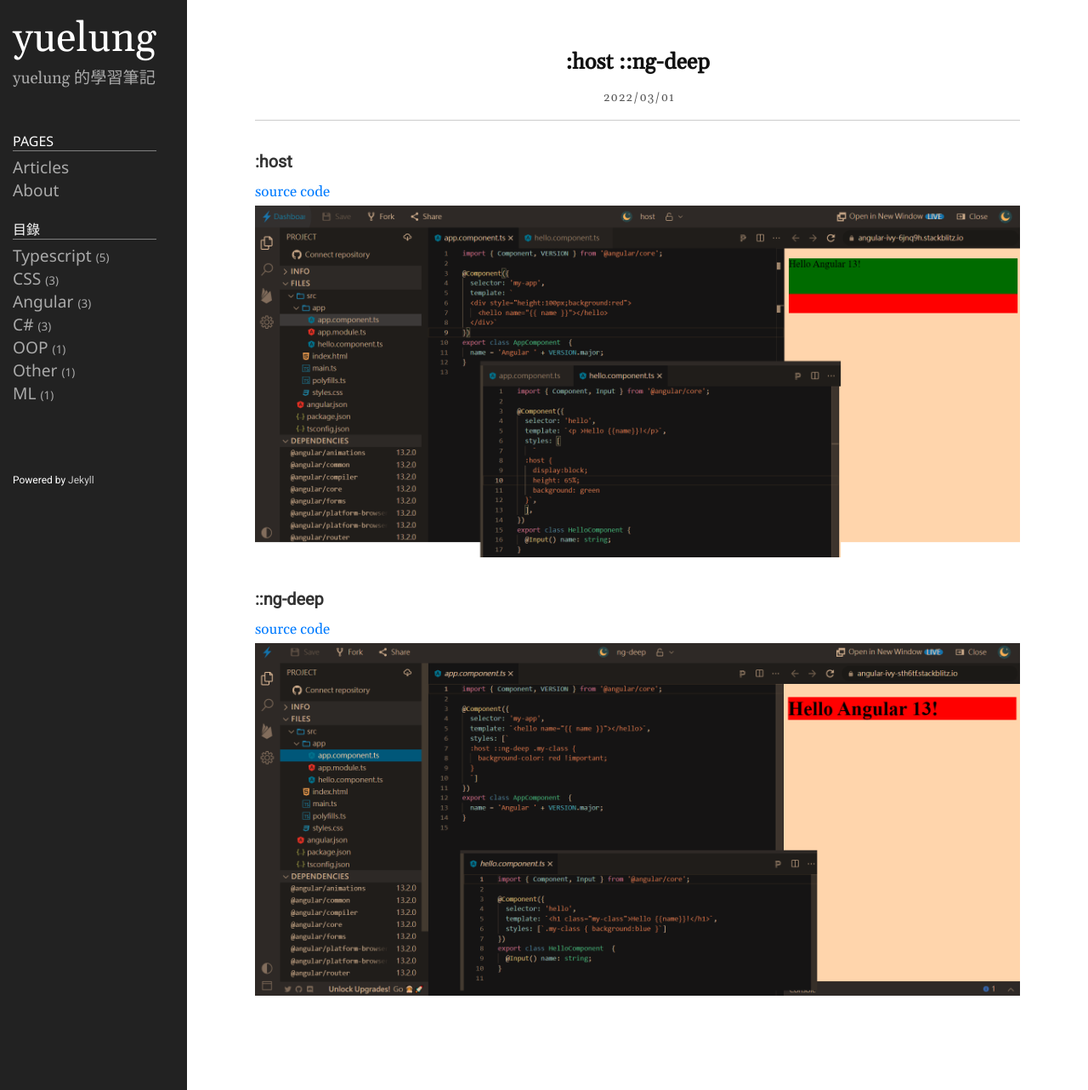
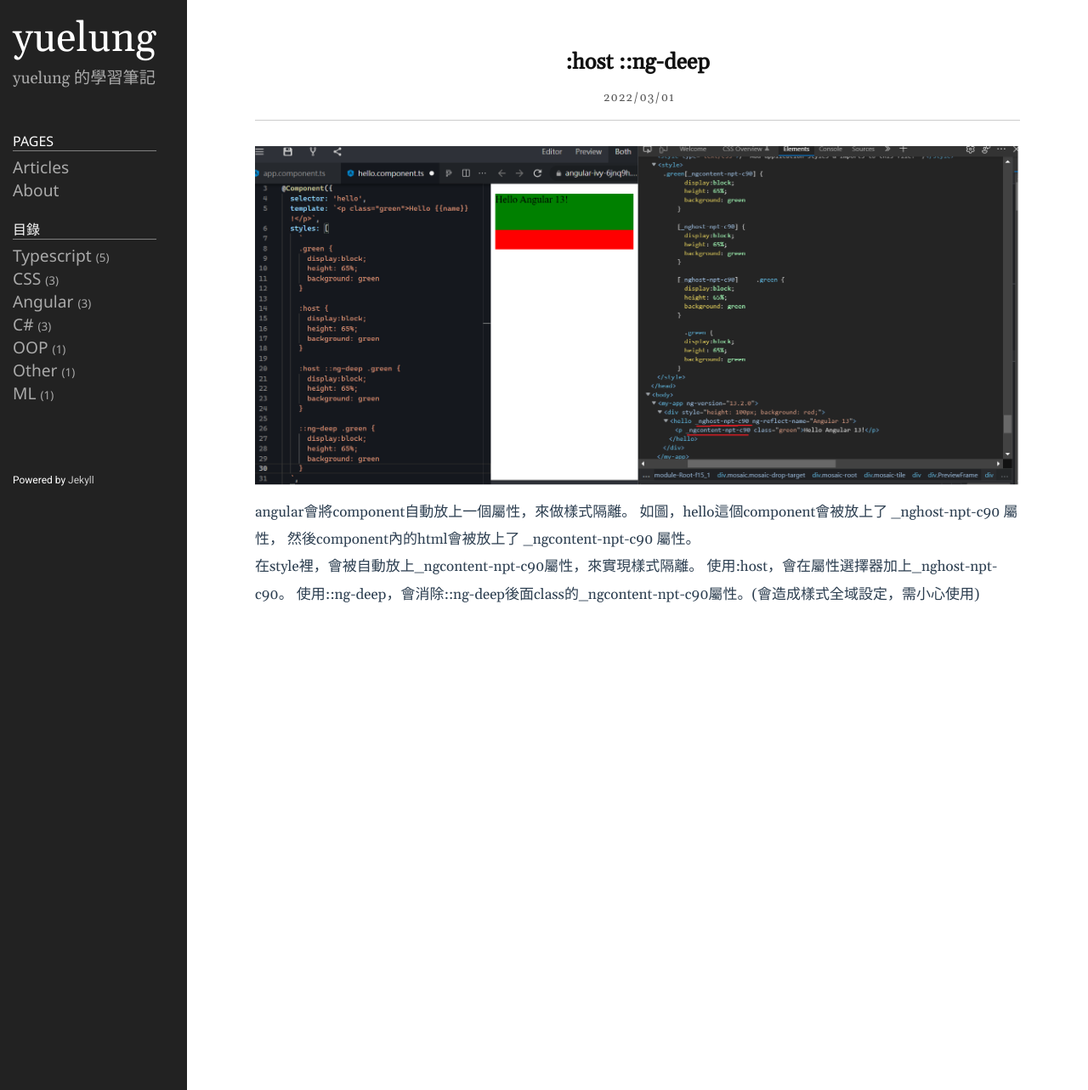
Before and after one commit to YueLung/yuelung.github.io, a Jekyll site: the page built from _posts/angular/2022-02-28-002.markdown, in a window 1280 px wide and 1283 px high. Shown: the whole window at 85% size. Built offline with Jekyll 4.4.1, drawn with Linux system fonts in a browser that asks for light colours.

Commit message:
modify angular-002

```diff
--- a/_posts/angular/2022-02-28-002.markdown
+++ b/_posts/angular/2022-02-28-002.markdown
@@ -4,11 +4,12 @@ title: :host ::ng-deep
 date: 2022-03-01 21:51:23 +0800
 category: Angular
 ---
-### :host
-[source code](https://stackblitz.com/edit/angular-ivy-6jnq9h?file=src/app/app.component.ts)
-![alt text](/public/img/angular/002-host-01.PNG)
+![alt text](/public/img/angular/002-01.PNG)
 
+angular會將component自動放上一個屬性，來做樣式隔離。
+如圖，hello這個component會被放上了 _nghost-npt-c90 屬性，
+然後component內的html會被放上了 _ngcontent-npt-c90 屬性。
 
-### ::ng-deep
-[source code](https://stackblitz.com/edit/angular-ivy-sth6tf?file=src/app/app.component.ts)
-![alt text](/public/img/angular/002-ngdeep-01.PNG)
+在style裡，會被自動放上_ngcontent-npt-c90屬性，來實現樣式隔離。
+使用:host，會在屬性選擇器加上_nghost-npt-c90。
+使用::ng-deep，會消除::ng-deep後面class的_ngcontent-npt-c90屬性。(會造成樣式全域設定，需小心使用)
```
Also changed, not shown: public/img/angular/002-01.PNG (added), public/img/angular/002-host-01.PNG (deleted), public/img/angular/002-ngdeep-01.PNG (deleted).
